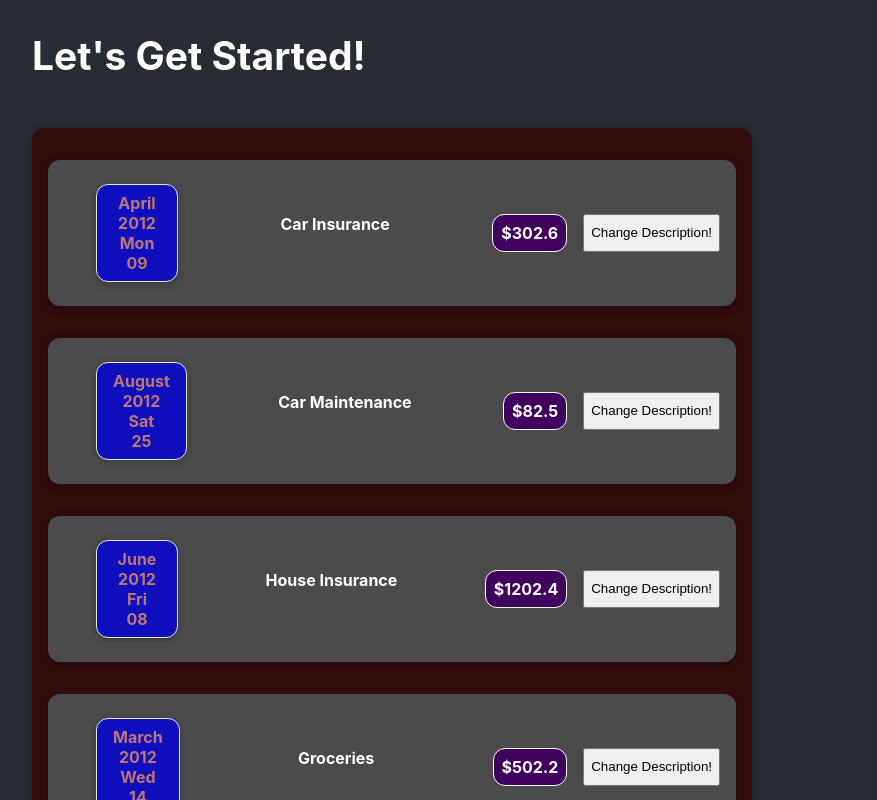
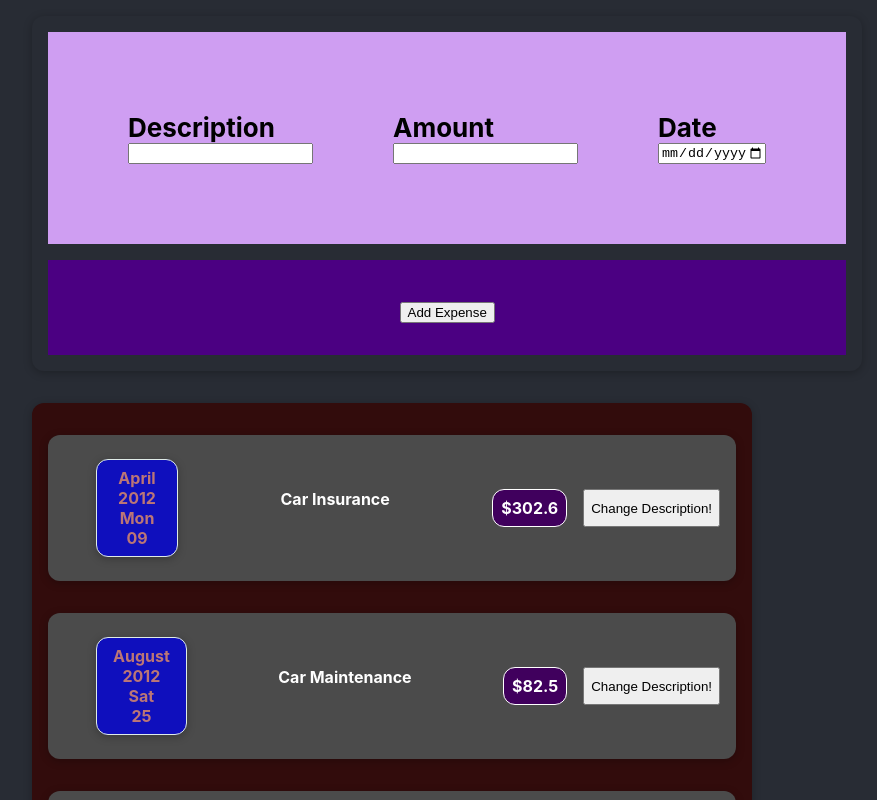
Before and after one commit to mcampaz/react_complete_guide, a React (Create React App) app in the folder react-complete-guide/: page / in a window 1280 px wide. Shown: the top 800 px of the page, without its empty margins (128-1005 px from the left). Built offline with nearby package versions, Linux system fonts and the light colour scheme.

Commit message:
[Add] form functionality

```diff
--- a/react-complete-guide/src/App.js
+++ b/react-complete-guide/src/App.js
@@ -2,6 +2,7 @@ import './App.css';
 
 import Card from './components/UI/Card';
 import ExpenseItem from './components/Expenses/ExpenseItem';
+import NewExpense from './components/NewExpense/NewExpense';
 
 const App = () => {
   const expenses = [
@@ -34,7 +35,7 @@ const App = () => {
 
   return (
     <div className="expense-index">
-      <h2>Let's Get Started!</h2>
+      <NewExpense />
       <Card className="expense-index-items">
         {
           expenses.map(expense => (
--- a/react-complete-guide/src/components/NewExpense/ExpenseForm.css
+++ b/react-complete-guide/src/components/NewExpense/ExpenseForm.css
@@ -0,0 +1,26 @@
+.new-expense__add {
+    -ms-flex-item-align: flex-end;
+    background-color: indigo;
+    color: antiquewhite;
+    padding: 2rem;
+}
+
+.new-expense__controls {
+    display: flex;
+    flex-wrap: wrap;
+    gap: 1rem;
+    margin-bottom: 1rem;
+    text-align: left;
+    background-color: rgb(207, 158, 242);
+    color: black;
+    padding: 3rem;
+}
+
+.new-expense__control {
+    display: flex;
+    flex-direction: column;
+    /* background-color: rgb(229, 215, 239); */
+    color: black;
+    font-weight: bold;
+    padding: 2rem;
+}
--- a/react-complete-guide/src/components/NewExpense/ExpenseForm.js
+++ b/react-complete-guide/src/components/NewExpense/ExpenseForm.js
@@ -1,21 +1,76 @@
+import {useState} from 'react';
+
 import './ExpenseForm.css';
 
 const ExpenseForm = () => {
+    // const [enteredTitle, setEnteredTitle] = useState('');
+    // const [enteredAmount, setEnteredAmount] = useState('');
+    // const [enteredDate, setEnteredDate] = useState('');
+
+    const [userInput, setUserInput] = useState({
+        enteredTitle: '',
+        enteredAmount: '',
+        enteredDate: ''
+    });
+
+
+    const titleChangeHandler = (event) => {
+        // individual change
+        // setEnteredTitle(event.target.value);
+
+        // faulty method unified
+        // setUserInput({
+        //     ...userInput,
+        //     enteredTitle: event.target.value,
+        // });
+
+        setUserInput(prevState => {
+            return {
+            ...prevState,
+            enteredTitle: event.target.value,
+            };
+        });
+    };
+
+    const amountChangeHandler = event => {
+        setUserInput(prevState => {
+            return {
+            ...prevState,
+            enteredDate: event.target.value,
+            };
+        });
+    };
+
+    const dateChangeHandler = event => {
+        setUserInput({
+            ...userInput,
+            enteredDate: event.target.value,
+        });
+    };
+
+    const submitHandler = event => {
+        event.preventDefault();
+
+    };
+
     return (
-        <form>
+        <form onSubmit={submitHandler}>
             <div className="new-expense__controls">
                 <div className='new-expense__control'>
-                    <label htmlFor="Title"></label>
-                    <input type="text" />
+                    <label htmlFor="Title">Description</label>
+                    <input type="text" onChange={titleChangeHandler} />
                 </div>
                 <div className='new-expense__control'>
-                    <label htmlFor="Amount"></label>
-                    <input type="number" min="0.05" step="0.05" />
+                    <label htmlFor="Amount">Amount</label>
+                    <input type="number" min="0.05" step="0.05" onChanged={amountChangeHandler} />
                 </div>
                 <div className='new-expense__control'>
-                    <label htmlFor="Date"></label>
-                    <input type="date" min="2012-01-01" max="2024-12-31"/>
+                    <label htmlFor="Date">Date</label>
+                    <input type="date" min="2020-01-01" max="2024-12-31" onChange={dateChangeHandler} />
                 </div>
+            </div>
+            <div className="new-expense__add">
+                <button type="submit">Add Expense</button>
             </div>
         </form>
     )
--- a/react-complete-guide/src/components/NewExpense/NewExpense.js
+++ b/react-complete-guide/src/components/NewExpense/NewExpense.js
@@ -1,14 +1,10 @@
-import {Form} from 'react'
-
-import Expenseform from 'ExpenseForm.js'
-import Card from '../UI/Card.js';
+import Expenseform from './ExpenseForm'
+import Card from '../UI/Card';
 
 const NewExpense = (props) => {
    return (
         <Card>
-            <Expenseform>
-
-            </Expenseform>
+            <Expenseform />
         </Card>
     )
 };
```
